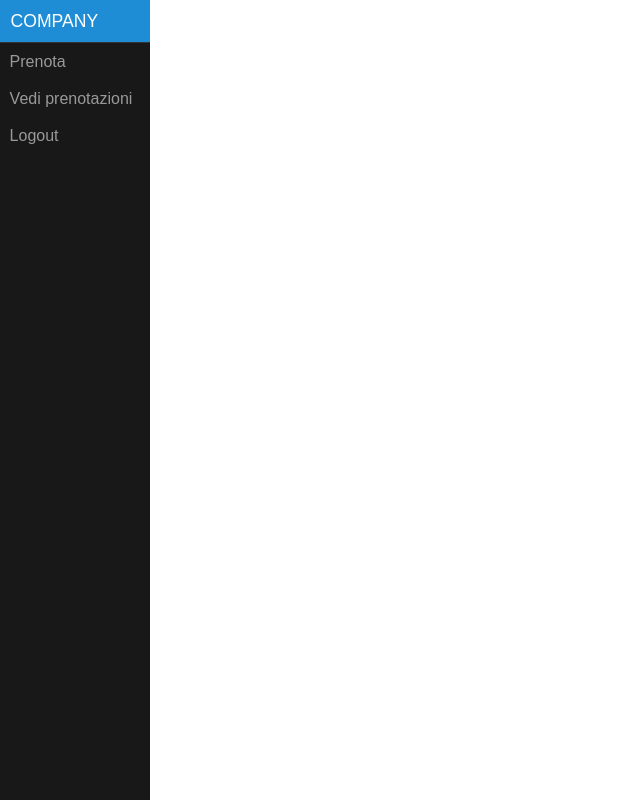
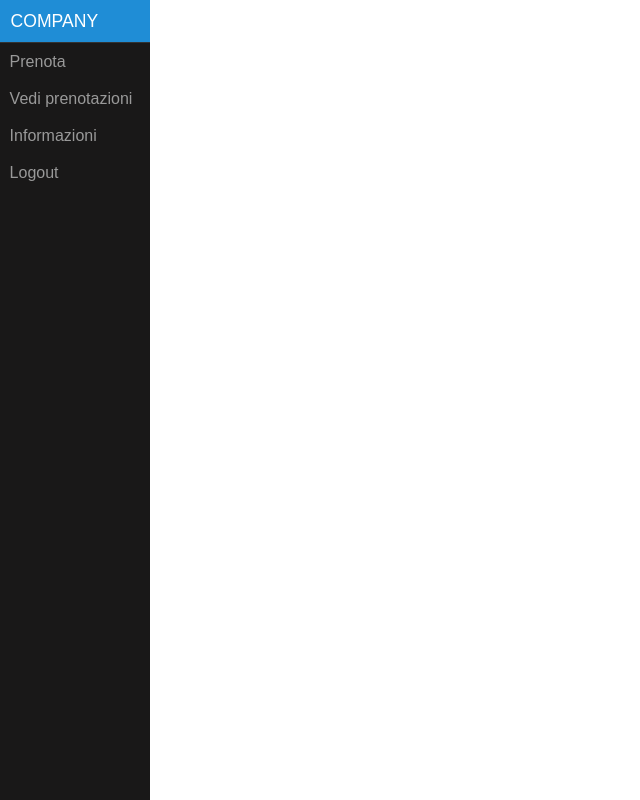
Before and after one commit to AurelioPennacchio/Tesina, a PHP site: page /application/view/user/menu.php in a window 1280 px wide. Shown: the whole page, without its empty margins (0-640 px from the left). Run offline with PHP 8.4, Linux system fonts and the light colour scheme; some libraries are stand-ins or nearby versions.

Commit message:
Aggiunto link per la pagina delle informazioni

```diff
--- a/application/view/user/menu.php
+++ b/application/view/user/menu.php
@@ -25,6 +25,7 @@
             <ul class="pure-menu-list">
                 <li class="pure-menu-item"><a href="<?php echo URL; ?>user/home" class="pure-menu-link">Prenota</a></li>
                 <li class="pure-menu-item"><a href="<?php echo URL; ?>user/vediPrenotazioni" class="pure-menu-link">Vedi prenotazioni</a></li>
+                <li class="pure-menu-item"><a href="<?php echo URL; ?>user/vediInformazioni" class="pure-menu-link">Informazioni</a></li>
                 <li class="pure-menu-item"><a href="<?php echo URL; ?>user/logout" class="pure-menu-link">Logout</a></li>
             </ul>
         </div>
```
